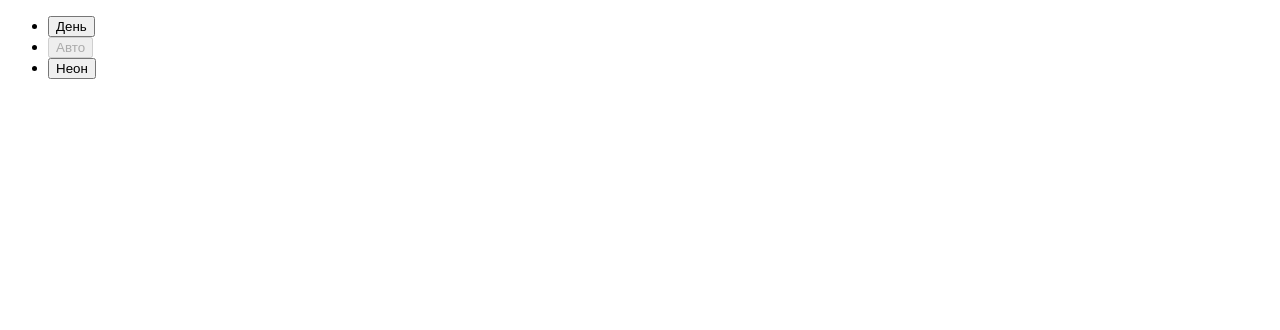
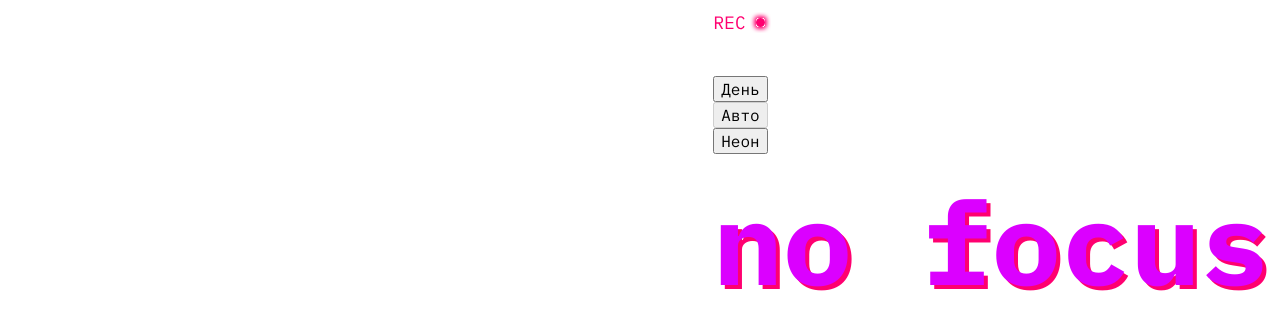
Before and after one commit to Chico-rso/slozhno-sosredotochitsya, a plain HTML site: page index.html in a window 1280 px wide. Drawn offline with Linux system fonts and the light colour scheme.

Commit message:
add main title

```diff
--- a/index.html
+++ b/index.html
@@ -4,10 +4,23 @@
     <meta charset="UTF-8" />
     <meta http-equiv="X-UA-Compatible" content="IE=edge" />
     <meta name="viewport" content="width=device-width, initial-scale=1.0" />
+    <meta name="color-scheme" content="dark light" />
+    <link rel="icon" href="./images/favicon.ico" sizes="any" />
+    <link rel="icon" href="./images/favicon.svg" type="image/svg+xml" />
+    <link rel="stylesheet" href="./fonts/fonts.css" />
+    <link rel="stylesheet" href="./styles/globals.css" />
+    <link rel="stylesheet" href="./styles/variables.css" />
+    <link rel="stylesheet" href="./styles/style.css" />
+    <link rel="stylesheet" href="./styles/dark.css" />
+    <link rel="stylesheet" href="./styles/light.css" />
     <title>Сложно сосредоточиться</title>
   </head>
-  <body class="page">
+  <body class="page container">
     <header class="header decorated-zone">
+      <img
+        src="./images/Лампочка.svg"
+        alt="Картинка обозначающая запись на видеокамеру"
+      />
       <nav class="header__theme-menu">
         <ul class="header__theme-menu-list">
           <li class="header__theme-menu-item">
@@ -34,7 +47,10 @@
           </li>
         </ul>
       </nav>
+      <h1 class="main__title">no focus</h1>
     </header>
+    <main></main>
+    <footer></footer>
     <script src="./scripts/script.js"></script>
   </body>
 </html>
--- a/styles/globals.css
+++ b/styles/globals.css
@@ -1,5 +1,4 @@
 /* Глобальные стили для проекта, их можно дополнять и менять по желанию */
-
 *,
 *::before,
 *::after {
@@ -7,8 +6,10 @@
 }
 
 body {
+  font-family: "IBM Plex Mono";
   min-inline-size: 375px;
   max-inline-size: 1440px;
+  block-size: 100vh;
   margin: 0 auto;
 }
 
--- a/styles/style.css
+++ b/styles/style.css
@@ -1,5 +1,19 @@
 /* Основные стили проекта. Это стили для темы, которую вы верстаете первой. */
 
-.page {
-  /* сохраните в разметке и стилях класс page. На его основе работает скрипт. */
+.container {
+  padding: 10px;
 }
+
+.header {
+  display: grid;
+  justify-content: end;
+  gap: 40px;
+}
+
+.main__title {
+  color: var(--main-title-color);
+  text-shadow: 4px 4px 0px var(--accent-color);
+  font-size: 116px;
+  font-weight: 700;
+  line-height: 82.5%;
+}
--- a/styles/variables.css
+++ b/styles/variables.css
@@ -2,3 +2,10 @@
   Переменные для вашего проекта
   и их переопределение под различные устройства
 */
+
+:root {
+  --background-theme: #000028;
+  --accent-color: #FF0070;
+  --text-color: #F1B2CE;
+  --main-title-color: #DB00FF;
+}
```
Also changed, not shown: images/Лампочка.svg (added).
